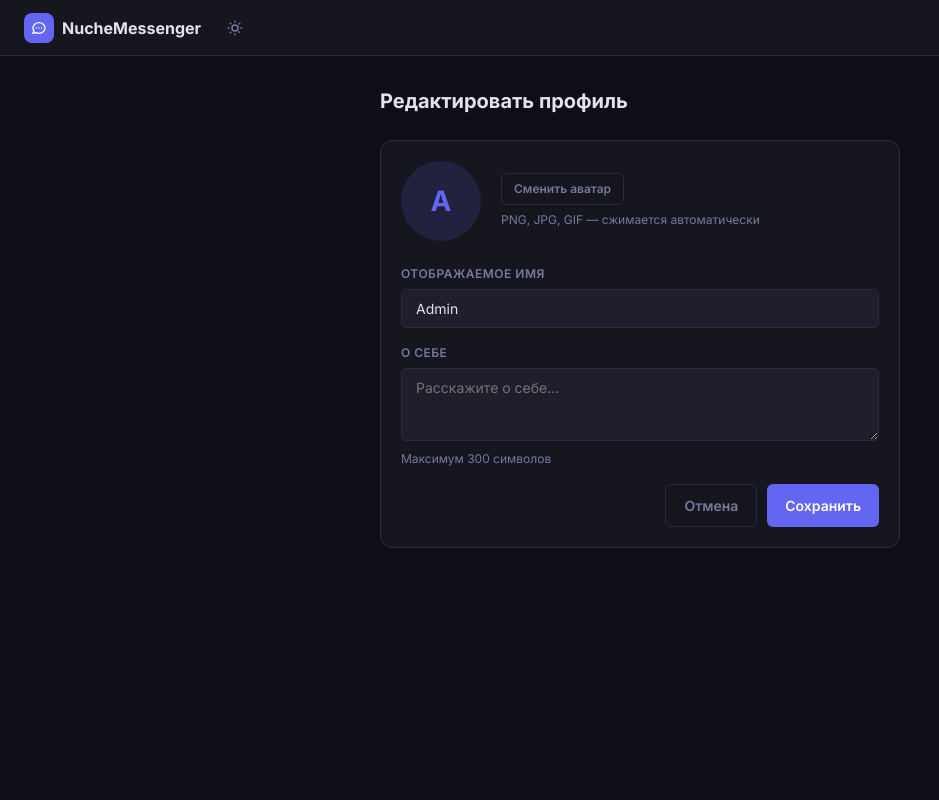
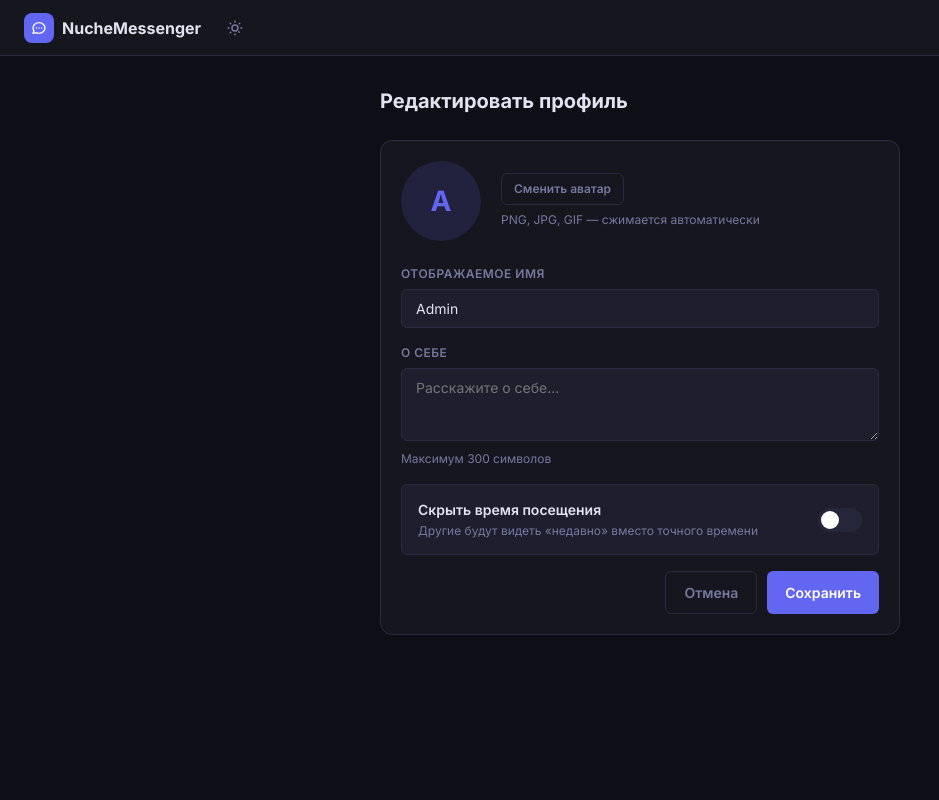
Before and after one commit to dezirl/NucheMessanger, a Flask app: page /profile/edit in a window 1280 px wide. Shown: the whole page, without its empty margins (0-939 px from the left). Run offline with Flask 3, Linux system fonts and the light colour scheme; a user stored in the database is signed in.

```diff
--- a/app.py
+++ b/app.py
@@ -49,6 +49,27 @@ class User(db.Model):
     created_at = db.Column(db.DateTime, default=datetime.utcnow)
     online = db.Column(db.Boolean, default=False)
     last_seen = db.Column(db.DateTime, default=datetime.utcnow)
+    hide_last_seen = db.Column(db.Boolean, default=False)
+
+    def format_last_seen(self):
+        if self.online:
+            return 'онлайн'
+        if self.hide_last_seen:
+            return 'недавно'
+        if not self.last_seen:
+            return 'недавно'
+        now = datetime.utcnow()
+        diff = now - self.last_seen
+        if diff.total_seconds() < 60:
+            return 'только что'
+        if diff.total_seconds() < 3600:
+            mins = int(diff.total_seconds() // 60)
+            return f'{mins} мин. назад'
+        if diff.days == 0:
+            return f'сегодня в {self.last_seen.strftime("%H:%M")}'
+        if diff.days == 1:
+            return f'вчера в {self.last_seen.strftime("%H:%M")}'
+        return self.last_seen.strftime('%d.%m.%Y')
 
     def to_dict(self):
         return {
@@ -58,7 +79,8 @@ class User(db.Model):
             'avatar': url_for('static', filename=self.avatar) if self.avatar else url_for('static', filename='default_avatar.svg'),
             'bio': self.bio,
             'online': self.online,
-            'last_seen': self.last_seen.strftime('%d.%m.%Y %H:%M') if self.last_seen else '',
+            'last_seen': self.format_last_seen(),
+            'hide_last_seen': self.hide_last_seen,
         }
 
 
@@ -435,6 +457,7 @@ def edit_profile():
         if dn:
             user.display_name = dn
         user.bio = bio
+        user.hide_last_seen = request.form.get('hide_last_seen') == '1'
 
         if 'avatar' in request.files:
             f = request.files['avatar']
@@ -448,6 +471,8 @@ def edit_profile():
                 user.avatar = f"uploads/avatars/{fname}"
 
         db.session.commit()
+        # Уведомить всех онлайн-пользователей об изменении профиля
+        socketio.emit('user_updated', user.to_dict(), broadcast=True)
         flash('Профиль обновлён.', 'success')
         return redirect(url_for('profile', username=user.username))
 
--- a/static/css/style.css
+++ b/static/css/style.css
@@ -39,15 +39,26 @@
 }
 
 * { box-sizing: border-box; margin: 0; padding: 0; }
-html { height: 100%; }
+
+html {
+  height: 100%;
+  height: -webkit-fill-available;
+}
 body {
   height: 100%;
+  height: -webkit-fill-available;
+  min-height: 100dvh;
+  overflow: hidden;
   font-family: 'Inter', -apple-system, BlinkMacSystemFont, 'Segoe UI', sans-serif;
   background: var(--bg);
   color: var(--text);
   font-size: 14px;
   line-height: 1.5;
   transition: background var(--transition), color var(--transition);
+  /* iOS safe areas */
+  padding-top: env(safe-area-inset-top);
+  padding-left: env(safe-area-inset-left);
+  padding-right: env(safe-area-inset-right);
 }
 
 a { color: var(--accent); text-decoration: none; }
@@ -897,6 +922,15 @@ textarea { resize: vertical; }
 .ticket-msg-sender { font-size: 12px; color: var(--text-muted); margin-bottom: 4px; font-weight: 600; }
 .ticket-msg-time { font-size: 11px; color: var(--text-faint); margin-top: 6px; }
 
+/* ── Non-chat pages need scrollable body ── */
+body.scrollable-page {
+  overflow: auto;
+  position: static;
+  height: auto;
+  min-height: 100dvh;
+  padding-bottom: env(safe-area-inset-bottom);
+}
+
 /* ── Nav bar (non-chat pages) ── */
 .top-nav {
   background: var(--surface);
@@ -1175,3 +1219,32 @@ textarea { resize: vertical; }
   .admin-nav-label { display: block; font-size: 10px; }
 }
 .admin-nav-label { display: none; }
+
+/* ── Toggle switch ── */
+.toggle-switch {
+  position: relative;
+  display: inline-block;
+  width: 44px;
+  height: 24px;
+  flex-shrink: 0;
+  cursor: pointer;
+}
+.toggle-switch input { opacity: 0; width: 0; height: 0; }
+.toggle-slider {
+  position: absolute;
+  inset: 0;
+  background: var(--surface3);
+  border-radius: 24px;
+  transition: background var(--transition);
+}
+.toggle-slider::before {
+  content: '';
+  position: absolute;
+  width: 18px; height: 18px;
+  left: 3px; top: 3px;
+  background: #fff;
+  border-radius: 50%;
+  transition: transform var(--transition);
+}
+.toggle-switch input:checked + .toggle-slider { background: var(--accent); }
+.toggle-switch input:checked + .toggle-slider::before { transform: translateX(20px); }
--- a/templates/base.html
+++ b/templates/base.html
@@ -2,7 +2,7 @@
 <html lang="ru" data-theme="dark">
 <head>
 <meta charset="UTF-8">
-<meta name="viewport" content="width=device-width, initial-scale=1.0, maximum-scale=1.0, user-scalable=no">
+<meta name="viewport" content="width=device-width, initial-scale=1.0, maximum-scale=1.0, user-scalable=no, viewport-fit=cover">
 <meta name="mobile-web-app-capable" content="yes">
 <meta name="apple-mobile-web-app-capable" content="yes">
 <meta name="apple-mobile-web-app-status-bar-style" content="black-translucent">
--- a/templates/login.html
+++ b/templates/login.html
@@ -1,6 +1,7 @@
 {% extends 'base.html' %}
 {% block title %}Вход — NucheMessenger{% endblock %}
 {% block body %}
+<script>document.body.classList.add('scrollable-page');</script>
 <div class="auth-bg">
   <div class="auth-card">
     <div class="auth-logo">
--- a/templates/profile.html
+++ b/templates/profile.html
@@ -1,6 +1,7 @@
 {% extends 'base.html' %}
 {% block title %}{{ profile_user.display_name }} — NucheMessenger{% endblock %}
 {% block body %}
+<script>document.body.classList.add('scrollable-page');</script>
 <nav class="top-nav">
   <a href="/chat" class="top-nav-brand" style="text-decoration:none;color:var(--text)">
     <div class="logo"><svg xmlns="http://www.w3.org/2000/svg" fill="none" viewBox="0 0 24 24" stroke="currentColor" stroke-width="2"><path stroke-linecap="round" stroke-linejoin="round" d="M8 12h.01M12 12h.01M16 12h.01M21 12c0 4.418-4.03 8-9 8a9.863 9.863 0 01-4.255-.949L3 20l1.395-3.72C3.512 15.042 3 13.574 3 12c0-4.418 4.03-8 9-8s9 3.582 9 8z"/></svg></div>
--- a/templates/profile_edit.html
+++ b/templates/profile_edit.html
@@ -1,6 +1,7 @@
 {% extends 'base.html' %}
 {% block title %}Редактировать профиль — NucheMessenger{% endblock %}
 {% block body %}
+<script>document.body.classList.add('scrollable-page');</script>
 <nav class="top-nav">
   <a href="/chat" class="top-nav-brand" style="text-decoration:none;color:var(--text)">
     <div class="logo"><svg xmlns="http://www.w3.org/2000/svg" fill="none" viewBox="0 0 24 24" stroke="currentColor" stroke-width="2"><path stroke-linecap="round" stroke-linejoin="round" d="M8 12h.01M12 12h.01M16 12h.01M21 12c0 4.418-4.03 8-9 8a9.863 9.863 0 01-4.255-.949L3 20l1.395-3.72C3.512 15.042 3 13.574 3 12c0-4.418 4.03-8 9-8s9 3.582 9 8z"/></svg></div>
@@ -54,6 +55,19 @@
           <p class="form-hint">Максимум 300 символов</p>
         </div>
 
+        <div style="background:var(--surface2);border:1px solid var(--border);border-radius:var(--radius-sm);padding:14px 16px;margin-bottom:16px;">
+          <div style="display:flex;align-items:center;justify-content:space-between;gap:12px;">
+            <div>
+              <div style="font-weight:600;font-size:14px;">Скрыть время посещения</div>
+              <div class="form-hint" style="margin-top:2px;">Другие будут видеть «недавно» вместо точного времени</div>
+            </div>
+            <label class="toggle-switch">
+              <input type="checkbox" name="hide_last_seen" value="1" {% if current_user.hide_last_seen %}checked{% endif %}>
+              <span class="toggle-slider"></span>
+            </label>
+          </div>
+        </div>
+
         <div style="display:flex; gap:10px; justify-content:flex-end;">
           <a href="/profile/{{ current_user.username }}" class="btn btn-ghost">Отмена</a>
           <button type="submit" class="btn btn-primary">Сохранить</button>
--- a/templates/register.html
+++ b/templates/register.html
@@ -1,6 +1,7 @@
 {% extends 'base.html' %}
 {% block title %}Регистрация — NucheMessenger{% endblock %}
 {% block body %}
+<script>document.body.classList.add('scrollable-page');</script>
 <div class="auth-bg">
   <div class="auth-card" style="max-width:460px">
     <div class="auth-logo">
--- a/templates/support/index.html
+++ b/templates/support/index.html
@@ -1,6 +1,7 @@
 {% extends 'base.html' %}
 {% block title %}Поддержка — NucheMessenger{% endblock %}
 {% block body %}
+<script>document.body.classList.add('scrollable-page');</script>
 <nav class="top-nav">
   <a href="/chat" class="top-nav-brand" style="text-decoration:none;color:var(--text)">
     <div class="logo"><svg xmlns="http://www.w3.org/2000/svg" fill="none" viewBox="0 0 24 24" stroke="currentColor" stroke-width="2"><path stroke-linecap="round" stroke-linejoin="round" d="M8 12h.01M12 12h.01M16 12h.01M21 12c0 4.418-4.03 8-9 8a9.863 9.863 0 01-4.255-.949L3 20l1.395-3.72C3.512 15.042 3 13.574 3 12c0-4.418 4.03-8 9-8s9 3.582 9 8z"/></svg></div>
--- a/templates/support/new.html
+++ b/templates/support/new.html
@@ -1,6 +1,7 @@
 {% extends 'base.html' %}
 {% block title %}Новое обращение — NucheMessenger{% endblock %}
 {% block body %}
+<script>document.body.classList.add('scrollable-page');</script>
 <nav class="top-nav">
   <a href="/chat" class="top-nav-brand" style="text-decoration:none;color:var(--text)">
     <div class="logo"><svg xmlns="http://www.w3.org/2000/svg" fill="none" viewBox="0 0 24 24" stroke="currentColor" stroke-width="2"><path stroke-linecap="round" stroke-linejoin="round" d="M8 12h.01M12 12h.01M16 12h.01M21 12c0 4.418-4.03 8-9 8a9.863 9.863 0 01-4.255-.949L3 20l1.395-3.72C3.512 15.042 3 13.574 3 12c0-4.418 4.03-8 9-8s9 3.582 9 8z"/></svg></div>
--- a/templates/support/ticket.html
+++ b/templates/support/ticket.html
@@ -1,6 +1,7 @@
 {% extends 'base.html' %}
 {% block title %}Тикет #{{ ticket.id }} — NucheMessenger{% endblock %}
 {% block body %}
+<script>document.body.classList.add('scrollable-page');</script>
 <nav class="top-nav">
   <a href="/chat" class="top-nav-brand" style="text-decoration:none;color:var(--text)">
     <div class="logo"><svg xmlns="http://www.w3.org/2000/svg" fill="none" viewBox="0 0 24 24" stroke="currentColor" stroke-width="2"><path stroke-linecap="round" stroke-linejoin="round" d="M8 12h.01M12 12h.01M16 12h.01M21 12c0 4.418-4.03 8-9 8a9.863 9.863 0 01-4.255-.949L3 20l1.395-3.72C3.512 15.042 3 13.574 3 12c0-4.418 4.03-8 9-8s9 3.582 9 8z"/></svg></div>
```
Also changed, not shown: other parts of static/css/style.css (+31 -7 lines), static/js/chat.js (+19 -0 lines), templates/chat.html (+15 -0 lines), instance/messenger.db.
